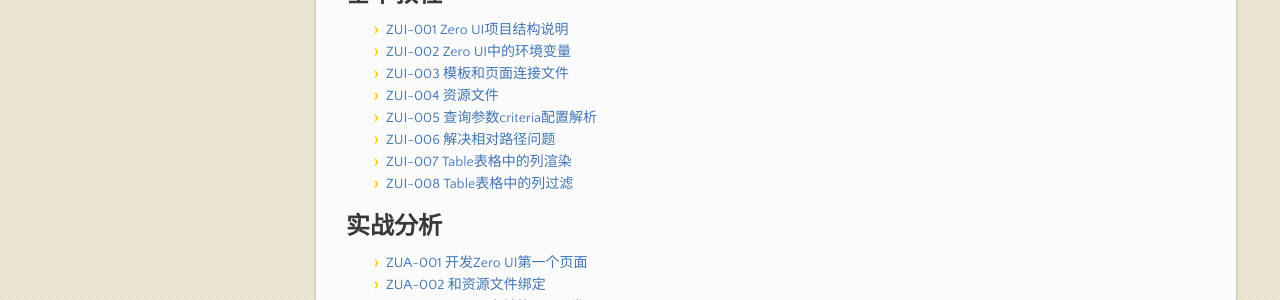
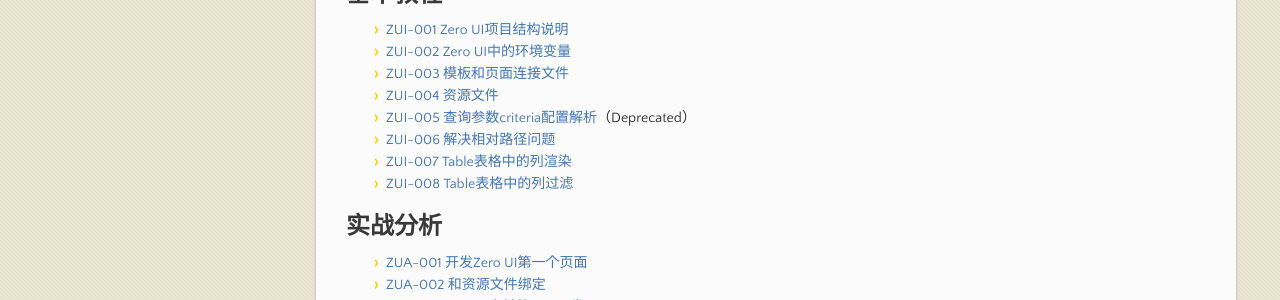
Before and after one commit to silentbalanceyh/mi-kb, a Jekyll site: the page built from zero-ui/main.md, in a window 1280 px wide and 1093 px high. Shown: the part 506-806 px from the top of the window. Built offline with Jekyll 4.4.1, drawn with Linux system fonts in a browser that asks for light colours; our own code applies the rules of GitHub Pages for plain Markdown files.

Commit message:
Updates zero-ui/main.md
Auto commit by GitBook Editor

```diff
--- a/zero-ui/main.md
+++ b/zero-ui/main.md
@@ -15,7 +15,7 @@ Zero UI文档用来讲解Zero UI框架的基本用法（[http://www.vertxui.cn](
 * [ZUI-002 Zero UI中的环境变量](/zero-ui/1-zero-ui-guide/zui-002-zero-uizhong-de-huan-jing-bian-liang.html)
 * [ZUI-003 模板和页面连接文件](/zero-ui/1-zero-ui-guide/zui-003-mo-ban-he-ye-mian-lian-jie-wen-jian.html)
 * [ZUI-004 资源文件](/zero-ui/1-zero-ui-guide/zui-004-zi-yuan-wen-jian.html)
-* [ZUI-005 查询参数criteria配置解析](/zero-ui/1-zero-ui-guide/zui-005-cha-xun-can-shu-criteria-pei-zhi-jie-xi.html)
+* [ZUI-005 查询参数criteria配置解析](/zero-ui/1-zero-ui-guide/zui-005-cha-xun-can-shu-criteria-pei-zhi-jie-xi.html)（Deprecated）
 * [ZUI-006 解决相对路径问题](/zero-ui/1-zero-ui-guide/zui-006-jie-jue-xiang-dui-lu-jing-wen-ti.html)
 * [ZUI-007 Table表格中的列渲染](/zero-ui/1-zero-ui-guide/zui-007-tablebiao-ge-zhong-de-lie-xuan-ran.html)
 * [ZUI-008 Table表格中的列过滤](/zero-ui/1-zero-ui-guide/zui-008-tablebiao-ge-zhong-de-lie-guo-lv.html)
```
